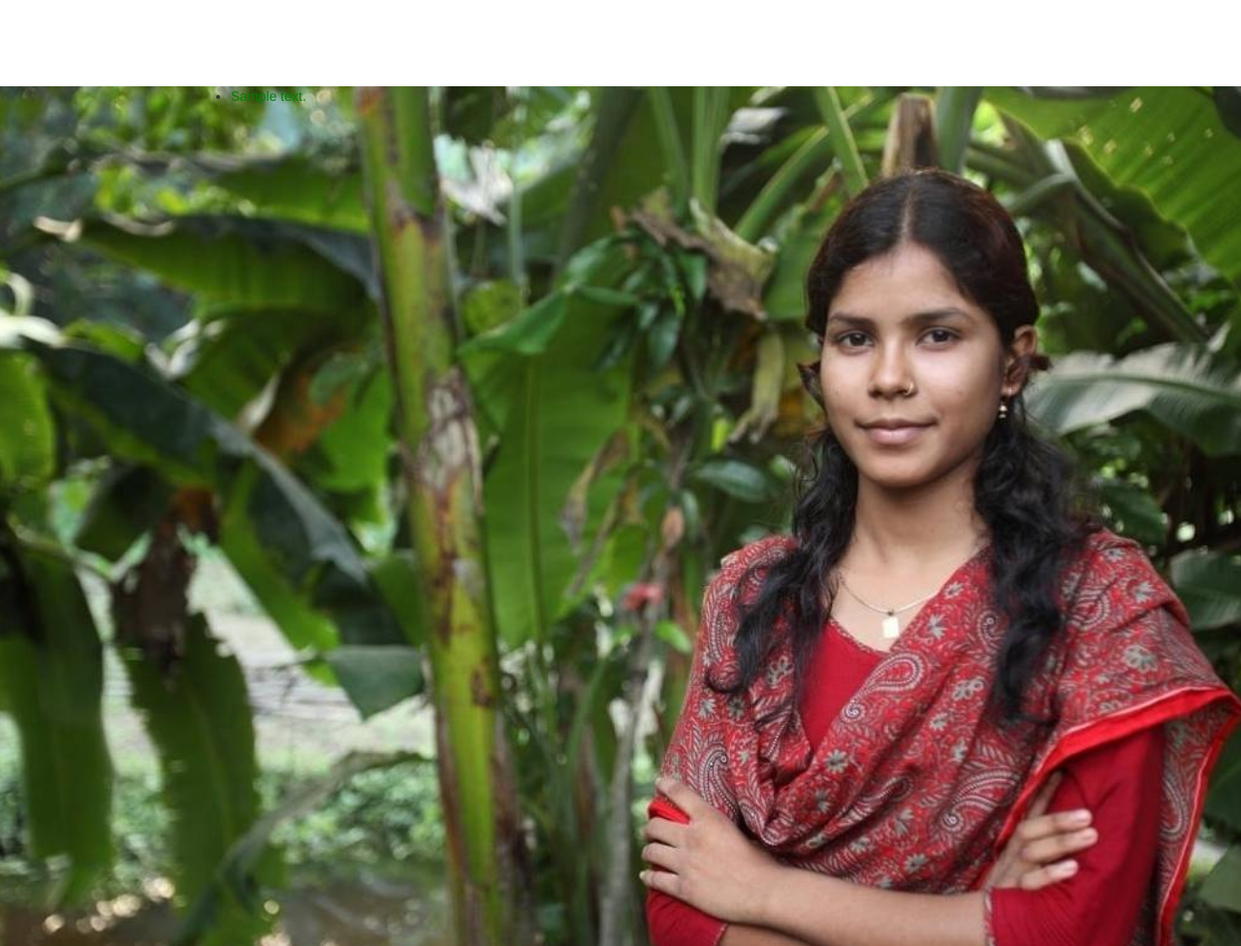
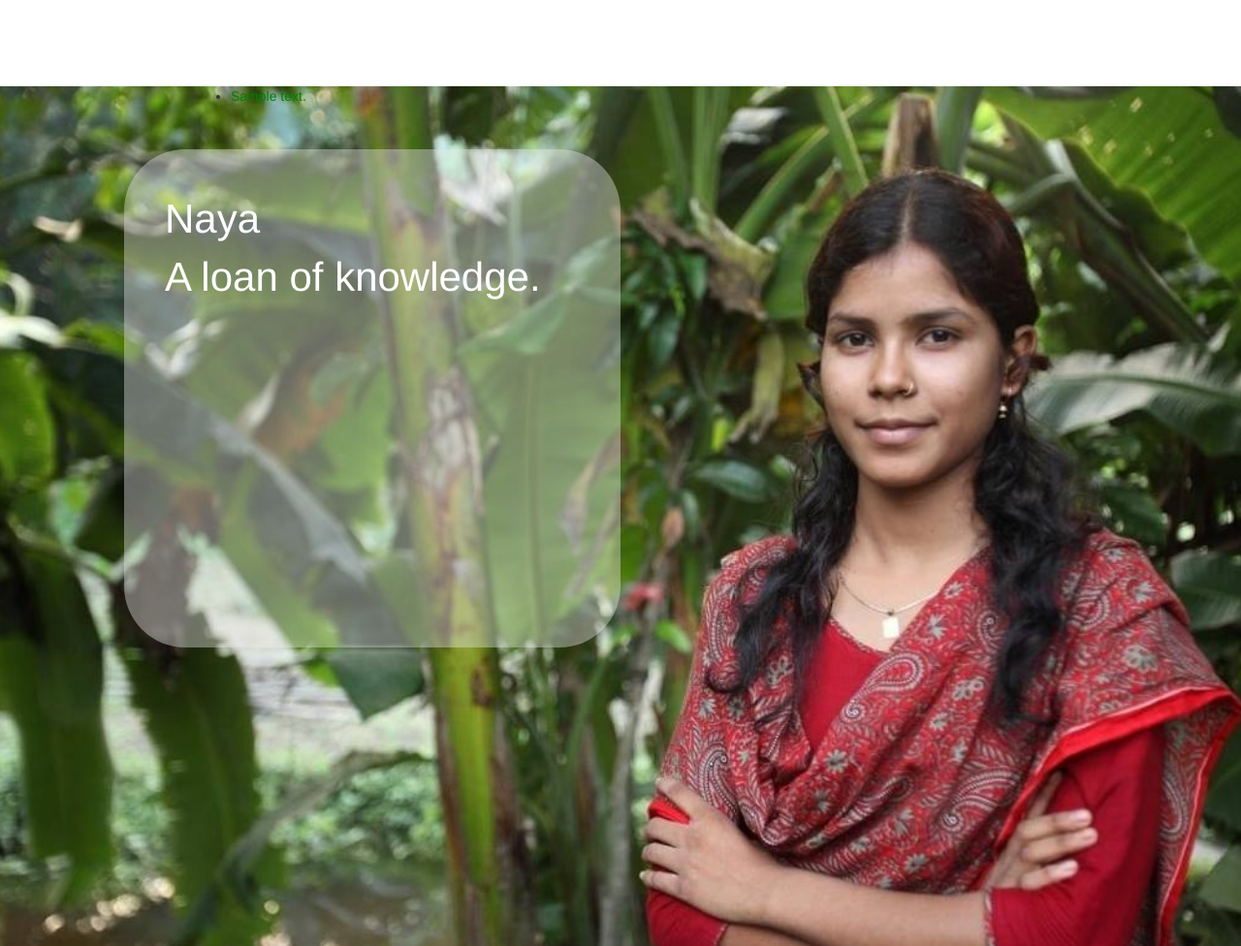
Before and after one commit to mirri66/generic, a Django app: template puzzles/templates/puzzles/index.html in a window 1280 px wide. Shown: the part 51-1027 px from the top of the page at 97% size. Run offline with Django 3.2, Linux system fonts and the light colour scheme; the template is opened without the code that fills it: most values are stand-ins (such as "Sample title", 1, 10 or a date in 2020); some libraries are stand-ins or nearby versions.

Commit message:
intro blurb thing

```diff
--- a/puzzles/static/puzzles/css/style.css
+++ b/puzzles/static/puzzles/css/style.css
@@ -29,3 +29,15 @@ li a {
   min-width: 50%;
   min-height: 50%;
 }
+#intro{
+  color: white;
+  border-radius: 1.5em;
+  font-size: 3em;
+  position: fixed;
+  top: 20%;
+  left: 10%;
+  width: 40%;
+  height: 50%;
+  padding: 1em;
+  background-color: rgba(234, 234, 234, 0.4);
+}
--- a/puzzles/templates/puzzles/index.html
+++ b/puzzles/templates/puzzles/index.html
@@ -2,8 +2,10 @@
 {% block content %}
 
 <div id='main-container'>
-
-
+  <div id='intro'>
+    Naya<br>
+    A loan of knowledge.
+  </div>
 </div>
 {% if latest_question_list %}
     <ul>
@@ -12,7 +14,7 @@
     {% endfor %}
     </ul>
 {% else %}
-    <p>Nothing's available.</p>
+    <p>Add some items</p>
 {% endif %}
 <div id="bg">
   <img src="/static/puzzles/images/cover_photo.jpg">
```
Also changed, not shown: 1 other file.
